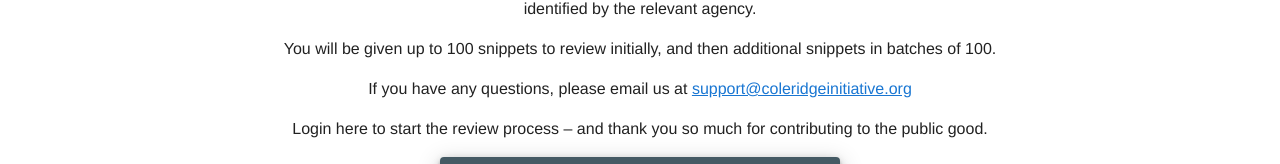
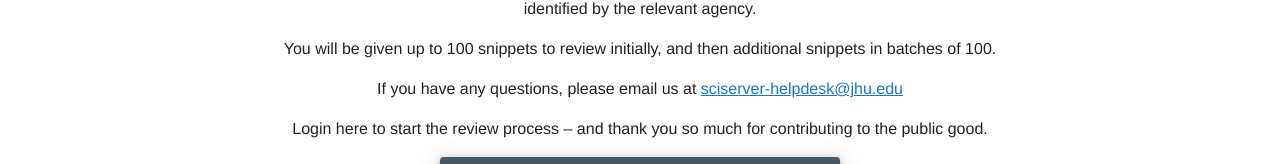
Before and after one commit to sciserver/validation-tool, a Vue app in the folder validation-tool-frontend/: page /login in a window 1280 px wide. Shown: the part 151-315 px from the top of the page. Built offline with nearby package versions, Linux system fonts and the light colour scheme.

Commit message:
Frontend - update help desk email

```diff
--- a/validation-tool-frontend/src/views/Login.vue
+++ b/validation-tool-frontend/src/views/Login.vue
@@ -11,7 +11,7 @@
               You will be given up to 100 snippets to review initially, and then additional snippets in batches of 100.
             </p>
             <p align="center">
-If you have any questions, please email us at <a href="mailto:support@coleridgeinitiative.org">support@coleridgeinitiative.org</a>
+If you have any questions, please email us at <a href="mailto:sciserver-helpdesk@jhu.edu">sciserver-helpdesk@jhu.edu</a>
             </p>
             <p align="center">
 Login here to start the review process – and thank you so much for contributing to the public good.
```
